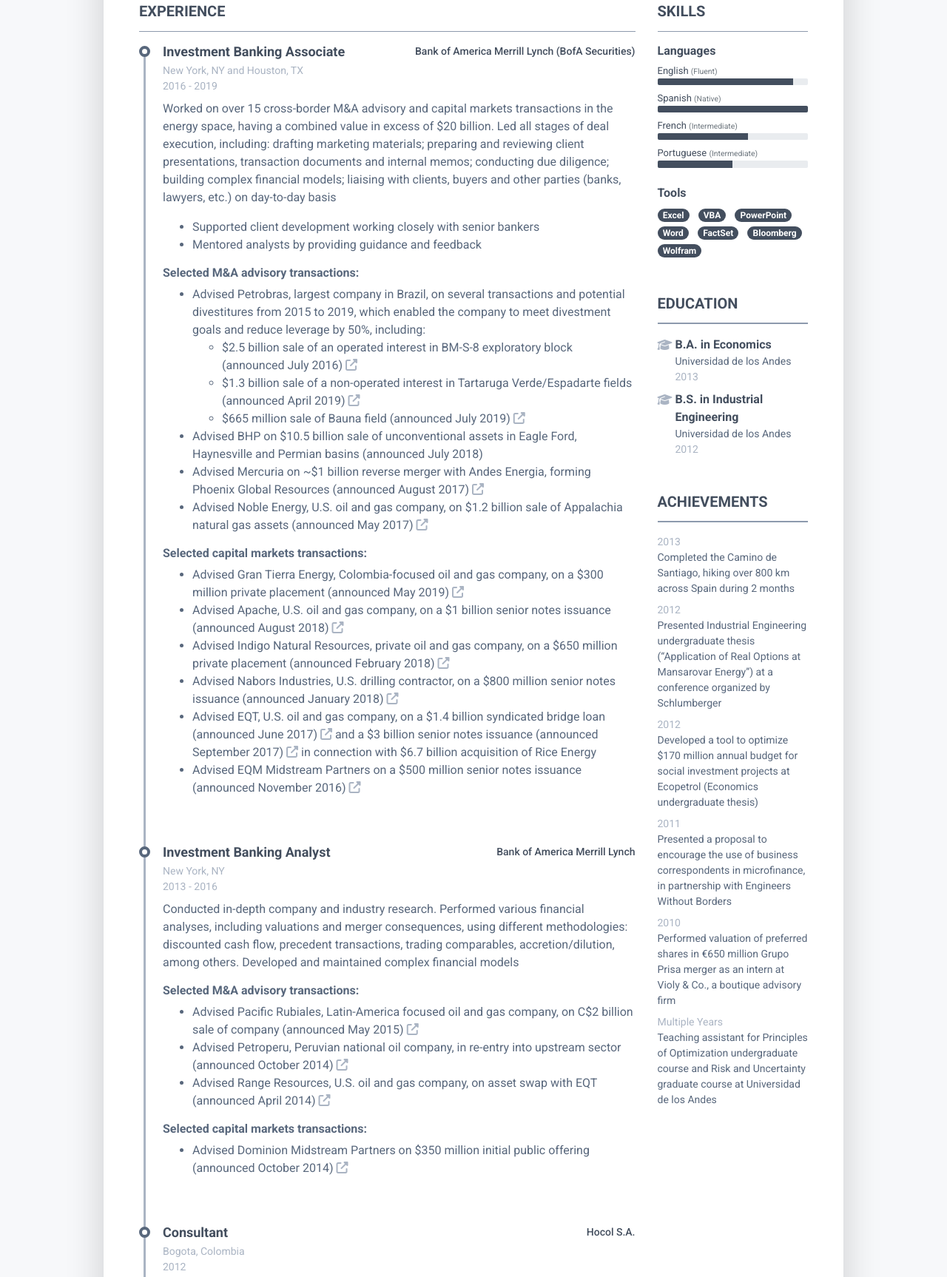
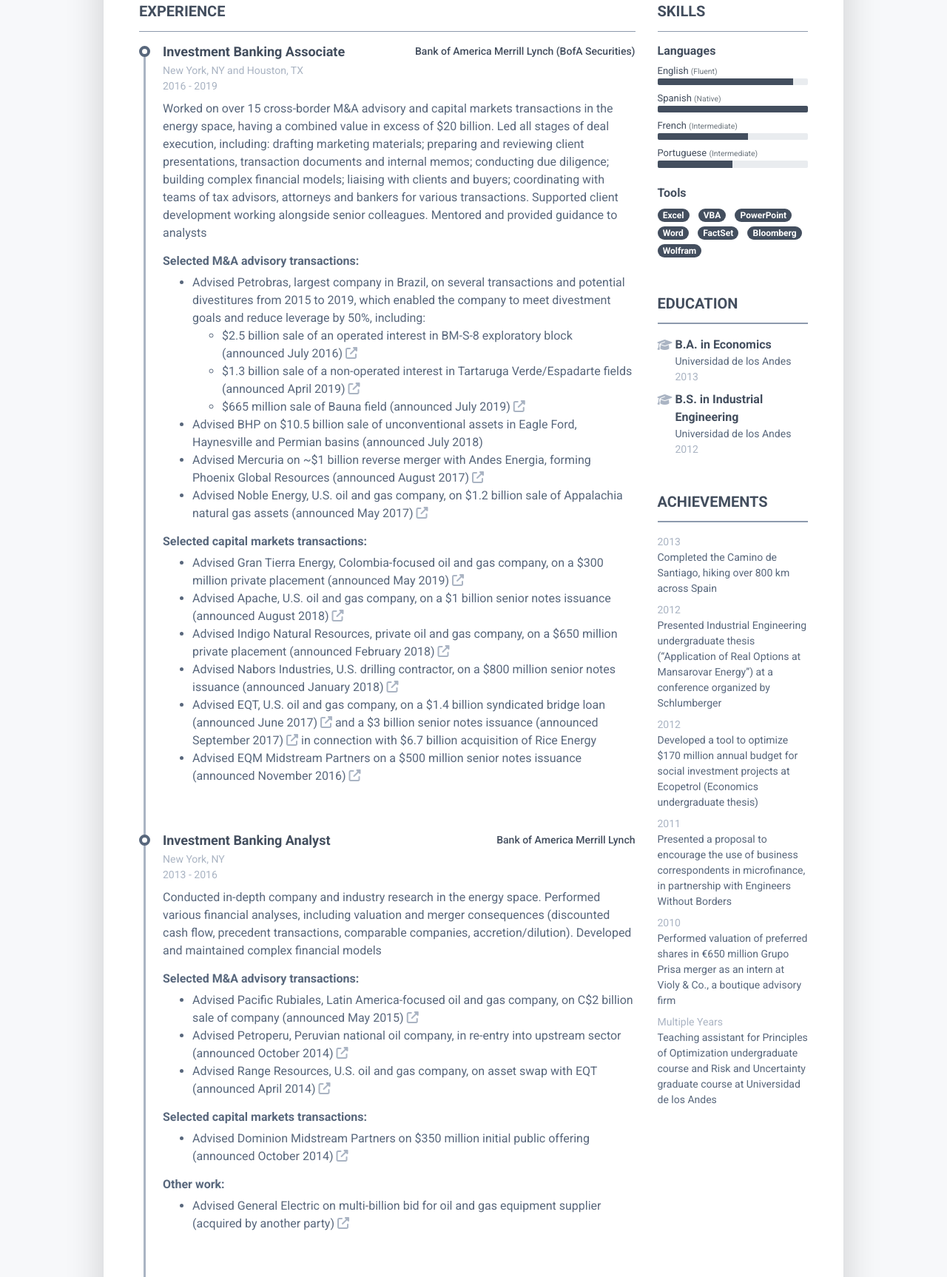
Before and after one commit to nbravo89/nbravo89.github.io, a plain HTML site: page index.html in a window 1280 px wide. Shown: the part 423-2149 px from the top of the page at 74% size. Drawn offline with Linux system fonts and the light colour scheme.

Commit message:
Role Description Edits

```diff
--- a/index.html
+++ b/index.html
@@ -72,11 +72,7 @@
 										    <div class="resume-position-time">New York, NY and Houston, TX<br>2016 - 2019</div>
 									    </div><!--//resume-timeline-item-header-->
 									    <div class="resume-timeline-item-desc">
-										    <p>Worked on over 15 cross-border M&A advisory and capital markets transactions in the energy space, having a combined value in excess of $20 billion. Led all stages of deal execution, including: drafting marketing materials; preparing and reviewing client presentations, transaction documents and internal memos; conducting due diligence; building complex financial models; liaising with clients, buyers and other parties (banks, lawyers, etc.) on day-to-day basis</p>
-										    <ul>
-											    <li>Supported client development working closely with senior bankers</li>
-											    <li>Mentored analysts by providing guidance and feedback</li>
-										    </ul>
+										    <p>Worked on over 15 cross-border M&A advisory and capital markets transactions in the energy space, having a combined value in excess of $20 billion. Led all stages of deal execution, including: drafting marketing materials; preparing and reviewing client presentations, transaction documents and internal memos; conducting due diligence; building complex financial models; liaising with clients and buyers; coordinating with teams of tax advisors, attorneys and bankers for various transactions. Supported client development working alongside senior colleagues. Mentored and provided guidance to analysts</p>
 										    <h4 class="resume-timeline-item-desc-heading font-weight-bold">Selected M&A advisory transactions:</h4>
 										    <ul>
 											    <li>Advised Petrobras, largest company in Brazil, on several transactions and potential divestitures from 2015 to 2019, which enabled the company to meet divestment goals and reduce leverage by 50%, including:
@@ -114,16 +110,20 @@
 										    <div class="resume-position-time">New York, NY<br>2013 - 2016</div>
 									    </div><!--//resume-timeline-item-header-->
 									    <div class="resume-timeline-item-desc">
-										    <p>Conducted in-depth company and industry research. Performed various financial analyses, including valuations and merger consequences, using different methodologies: discounted cash flow, precedent transactions, trading comparables, accretion/dilution, among others. Developed and maintained complex financial models</p>
+										    <p>Conducted in-depth company and industry research in the energy space. Performed various financial analyses, including valuation and merger consequences (discounted cash flow, precedent transactions, comparable companies, accretion/dilution). Developed and maintained complex financial models</p>
 										    <h4 class="resume-timeline-item-desc-heading font-weight-bold">Selected M&A advisory transactions:</h4>
 										    <ul>
-											    <li>Advised Pacific Rubiales, Latin-America focused oil and gas company, on C$2 billion sale of company (announced May 2015) <a href="https://www.reuters.com/article/us-pacific-rubiales-m-a-alfa-idUSKBN0NR08W20150506" target="_blank"><i class="resume-award-icon fas fa-external-link-alt"></i></a></li>
+											    <li>Advised Pacific Rubiales, Latin America-focused oil and gas company, on C$2 billion sale of company (announced May 2015) <a href="https://www.reuters.com/article/us-pacific-rubiales-m-a-alfa-idUSKBN0NR08W20150506" target="_blank"><i class="resume-award-icon fas fa-external-link-alt"></i></a></li>
 											    <li>Advised Petroperu, Peruvian national oil company, in re-entry into upstream sector (announced October 2014) <a href="https://www.reuters.com/article/peru-geopark/geopark-partners-with-peruvian-state-run-energy-firm-on-oil-block-idUSL2N0RX06Z20141002" target="_blank"><i class="resume-award-icon fas fa-external-link-alt"></i></a></li>
 											    <li>Advised Range Resources, U.S. oil and gas company, on asset swap with EQT (announced April 2014) <a href="http://ir.rangeresources.com/news-releases/news-release-details/range-signs-asset-exchange-agreement" target="_blank"><i class="resume-award-icon fas fa-external-link-alt"></i></a></li>
 										    </ul>
 										    <h4 class="resume-timeline-item-desc-heading font-weight-bold">Selected capital markets transactions:</h4>
 										    <ul>
 											    <li>Advised Dominion Midstream Partners on $350 million initial public offering (announced October 2014) <a href="https://news.dominionenergy.com/2014-10-06-Dominion-Midstream-Partners-Launches-Initial-Public-Offering" target="_blank"><i class="resume-award-icon fas fa-external-link-alt"></i></a></li>
+										    </ul>
+										    <h4 class="resume-timeline-item-desc-heading font-weight-bold">Other work:</h4>
+										    <ul>
+											    <li>Advised General Electric on multi-billion bid for oil and gas equipment supplier (acquired by another party) <a href="https://www.reuters.com/article/dresserrand-ma-siemens/update-3-siemens-ge-consider-bid-for-dresser-rand-reports-idUSL6N0RK31I20140919" target="_blank"><i class="resume-award-icon fas fa-external-link-alt"></i></a></li>
 										    </ul>
 									    </div><!--//resume-timeline-item-desc-->
 
@@ -267,7 +267,7 @@
 							    <ul class="list-unstyled resume-awards-list">
 								    <li class="mb-2 position-relative">
 									<div class="resume-degree-time">2013</div>
-								        <div class="resume-award-desc">Completed the Camino de Santiago, hiking over 800 km across Spain during 2 months</div>
+								        <div class="resume-award-desc">Completed the Camino de Santiago, hiking over 800 km across Spain</div>
 								    </li>
 								    <li class="mb-2 position-relative">
 									<div class="resume-degree-time">2012</div>
```
